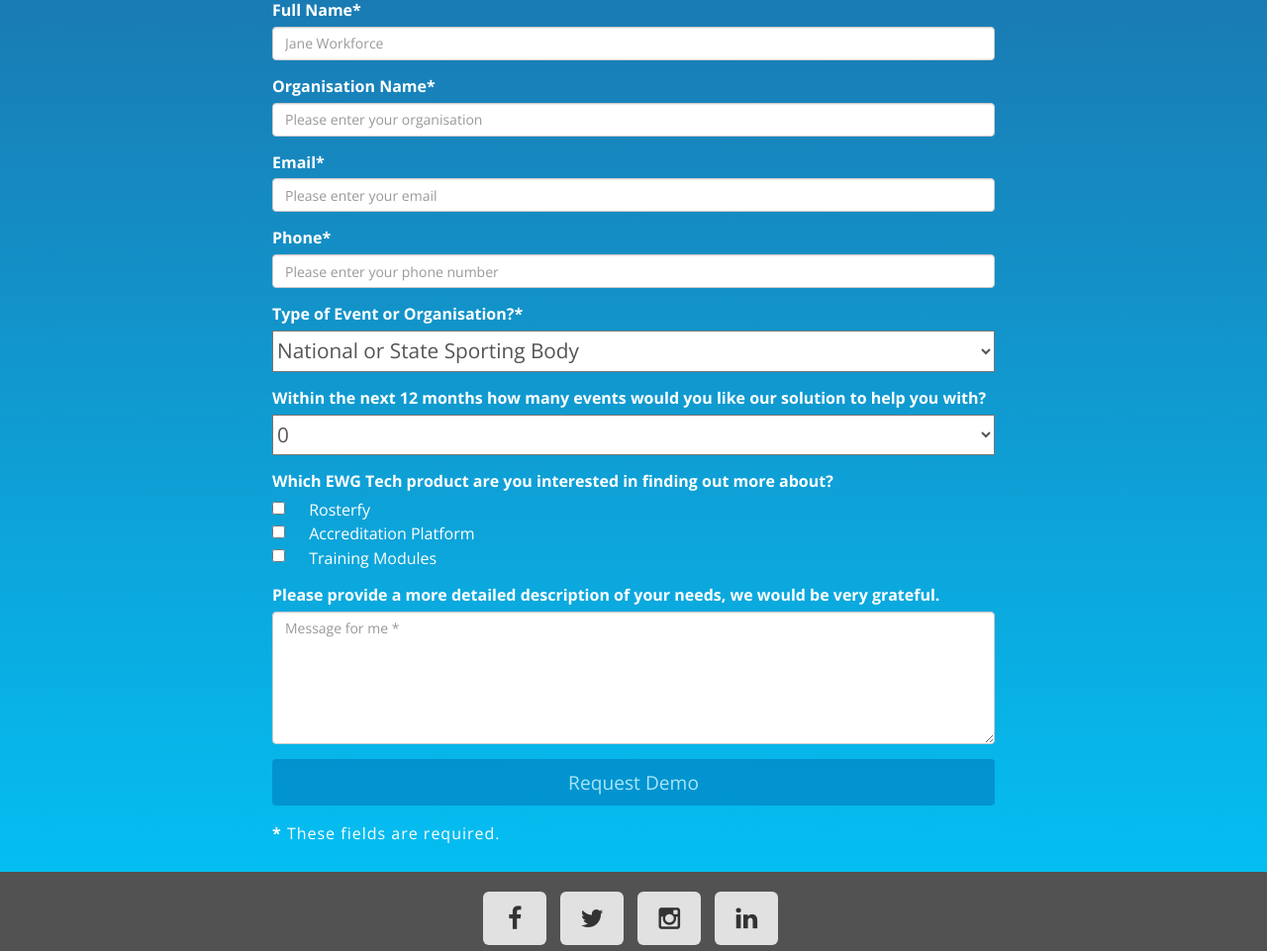
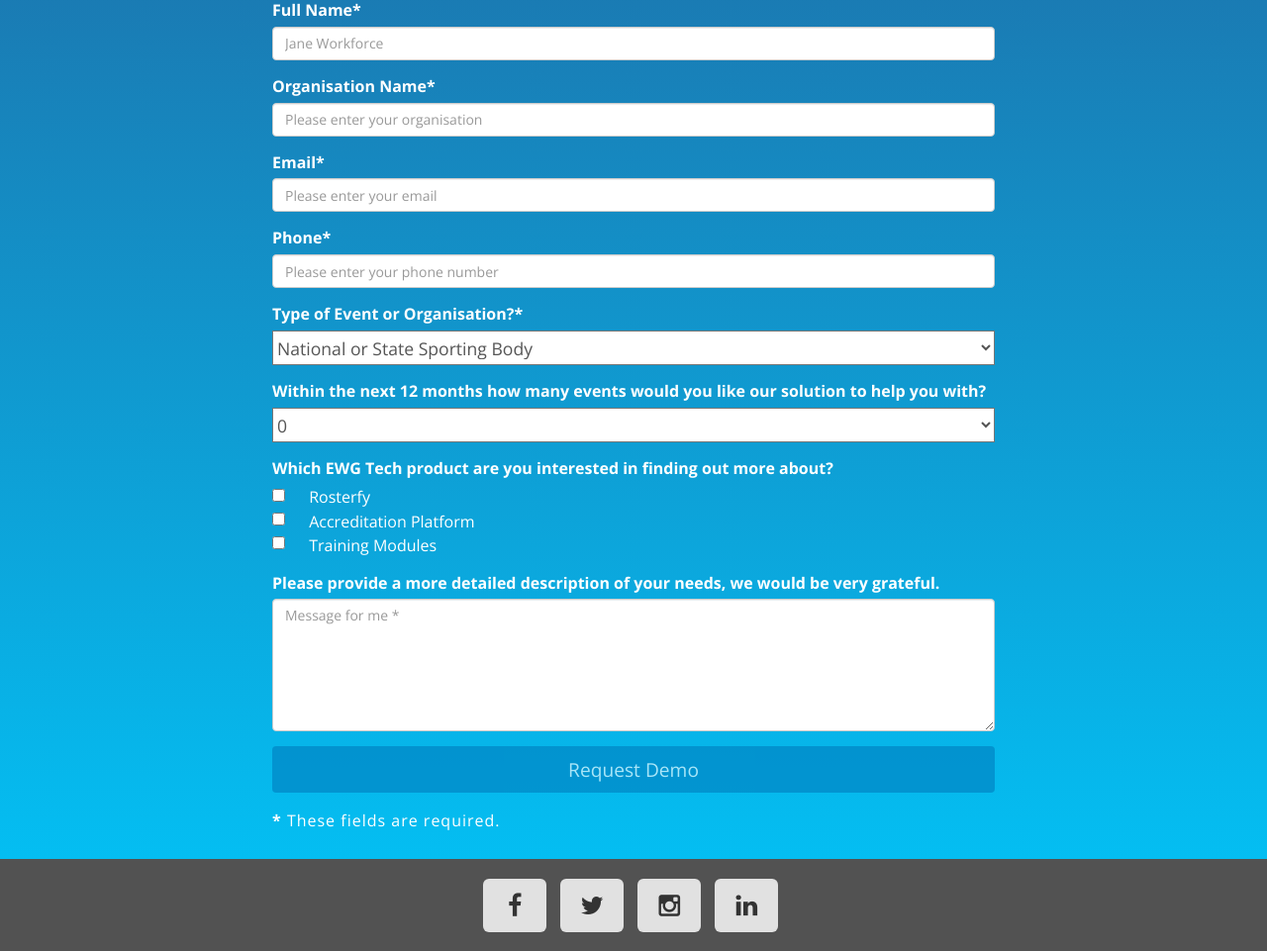
Before and after one commit to pete-ewg17/ewg_tech_website_2017, a PHP site: page /demo.html in a window 1280 px wide; the page is wider, and only the part inside the window is pictured. Shown: the part 318-1279 px from the top of that part at 99% size. Run offline with PHP 8.4, Linux system fonts and the light colour scheme.

Commit message:
updated form select font-size

```diff
--- a/css/landing-page.css
+++ b/css/landing-page.css
@@ -839,7 +839,7 @@
         height: 2em;
         color: #555;
         background-color: #fff;
-        font-size: 1.3em;
+        font-size: 1.1em;
     }
 
 
```
